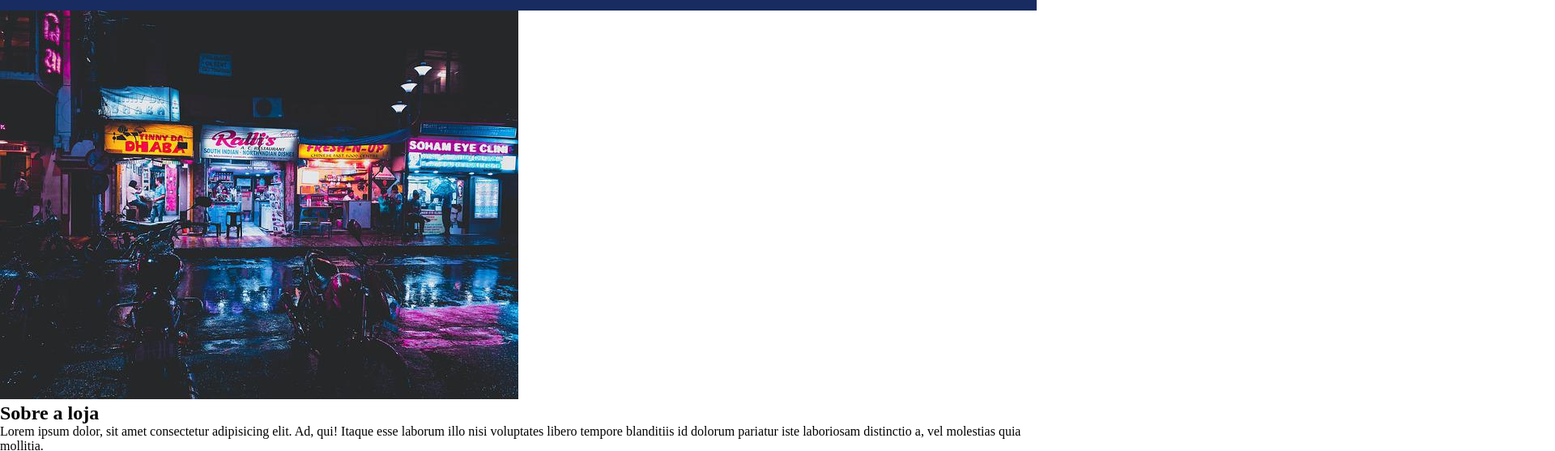
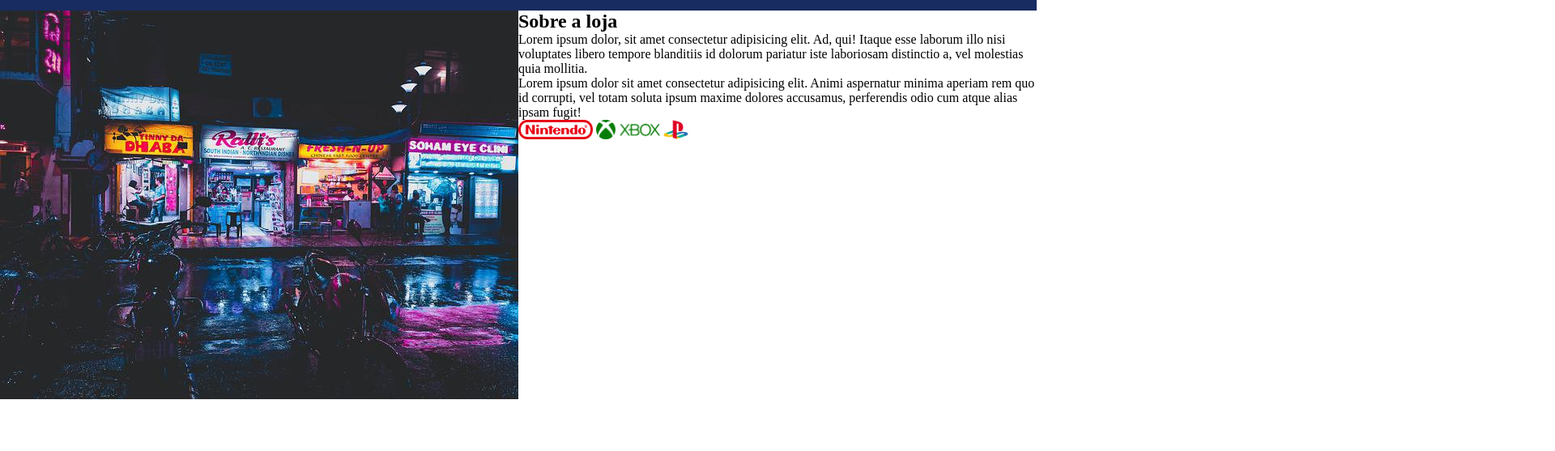
Before and after one commit to PaulHenriq/Site-GamesShop, a plain HTML site: page index.html in a window 1280 px wide. Shown: the part 56-613 px from the top of the page at 81% size, 1920 px wide, since content can reach past the window. Drawn offline with Linux system fonts and the light colour scheme.

Commit message:
Estilizando containers, ajustando textos e logos de marca

```diff
--- a/index.html
+++ b/index.html
@@ -33,7 +33,7 @@
                 <p>
                     Lorem ipsum dolor sit amet consectetur adipisicing elit. Animi aspernatur minima aperiam rem quo id corrupti, vel totam soluta ipsum maxime dolores accusamus, perferendis odio cum atque alias ipsam fugit!
                 </p>
-                <ul>
+                <ul class="brands-list">
                     <li><img src="./images_M05/images/nintendo.png" alt="Nintendo" /></li>
                     <li><img src="./images_M05/images/xbox.png" alt="Xbox" /></li>
                     <li><img src="./images_M05/images/playstation.png" alt="Playstation" /></li>
--- a/main.css
+++ b/main.css
@@ -27,8 +27,21 @@
     margin: 0 auto;
 }
 
-header .container {
+header .container,
+section .container {
     display: flex;
     align-items: center;
     justify-content: space-between;
 }
+
+.brands-list img {
+    height: 24px;
+}
+
+.brands-list li {
+    display: inline;
+}
+
+section .container {
+    align-items: flex-start;
+}
```
